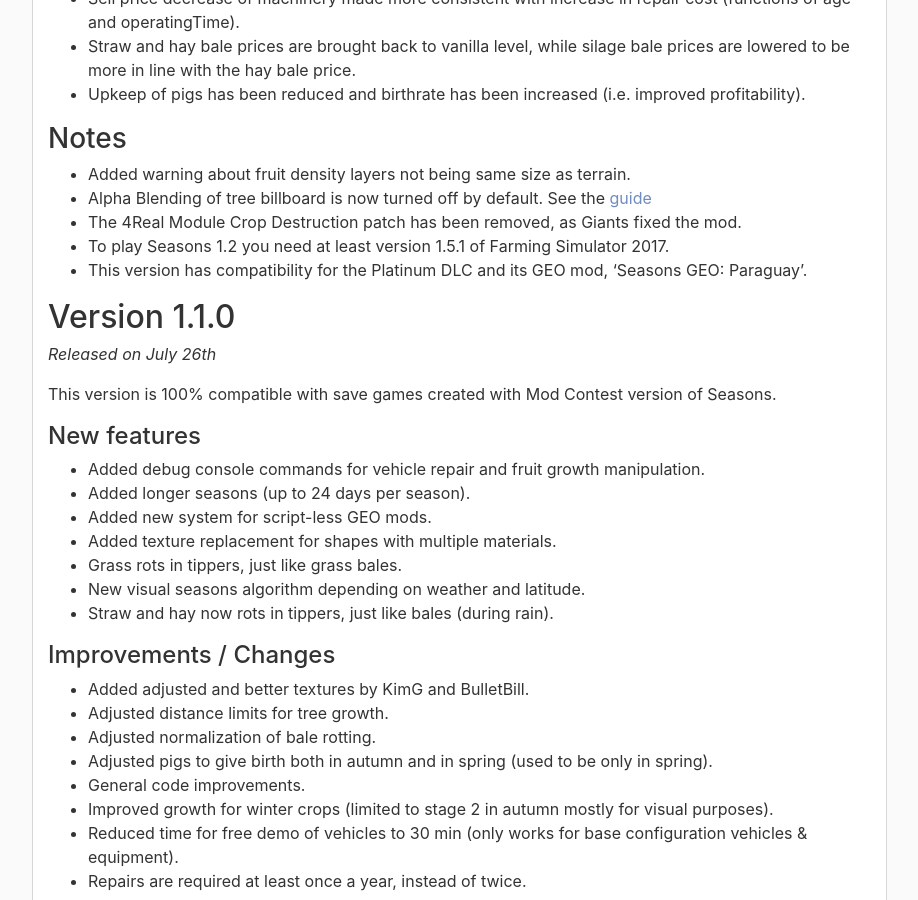
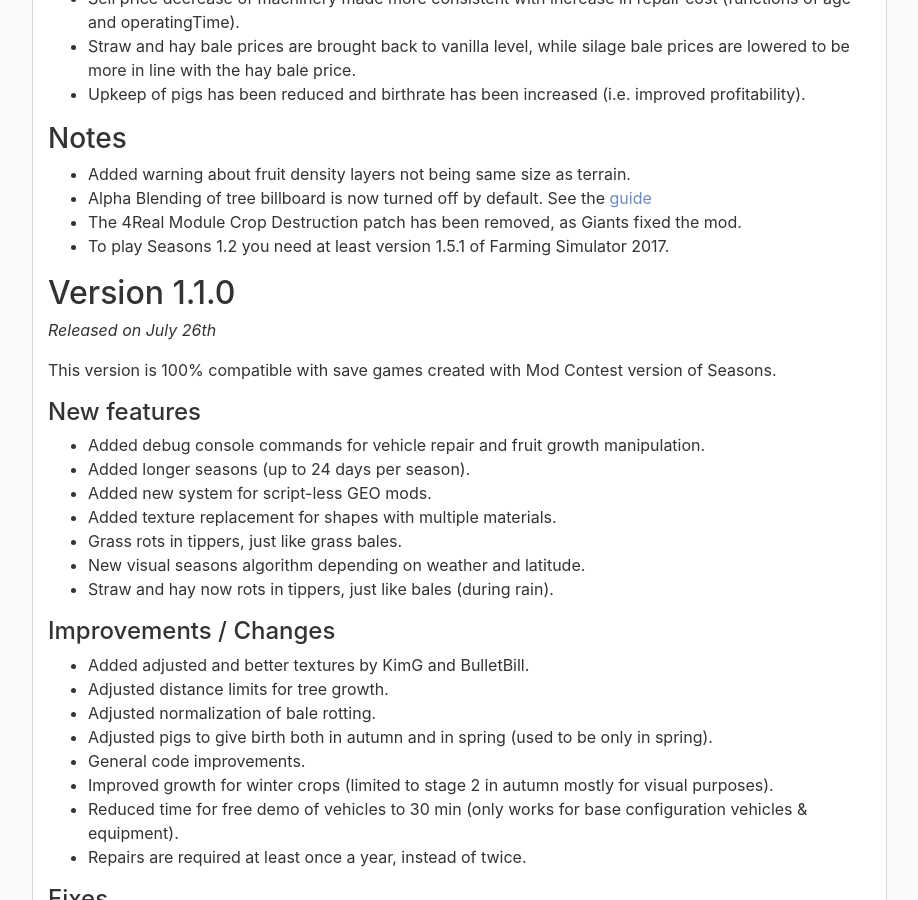
Before and after one commit to RealismusModding/realismusmodding.github.io, a Jekyll site: the page built from mods/seasons/manual/release_notes.md, in a window 1280 px wide and 900 px high, scrolled down 1185 px. Shown: the whole window, without its empty margins (323-1241 px from the left). Built offline with Jekyll 4.4.1, drawn with Linux system fonts in a browser that asks for light colours; comment, search, counter and statistics services are not loaded.

Commit message:
Fix release notes

```diff
--- a/mods/seasons/manual/release_notes.md
+++ b/mods/seasons/manual/release_notes.md
@@ -54,7 +54,6 @@ To play Seasons 1.2 you need at least version 1.5.1 of Farming Simulator 2017.
 - Alpha Blending of tree billboard is now turned off by default. See the [guide](/mods/seasons/manual/modding/1-2-checklist#tree-alphablending-is-now-not-disabled-by-default)
 - The 4Real Module Crop Destruction patch has been removed, as Giants fixed the mod.
 - To play Seasons 1.2 you need at least version 1.5.1 of Farming Simulator 2017.
-- This version has compatibility for the Platinum DLC and its GEO mod, 'Seasons GEO: Paraguay'.
 
 ## Version 1.1.0
 *Released on July 26th*
```
